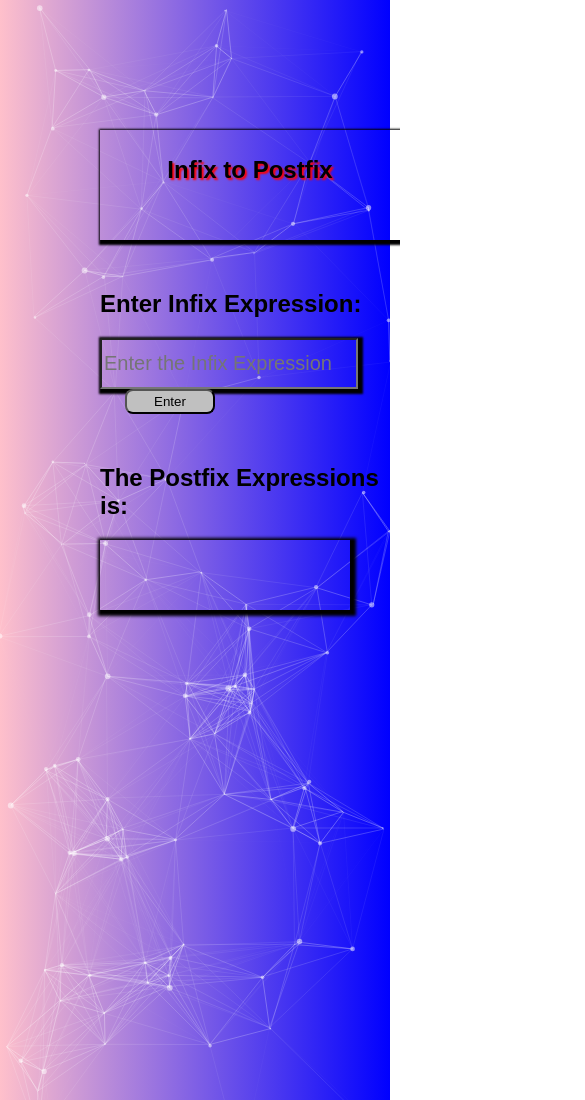
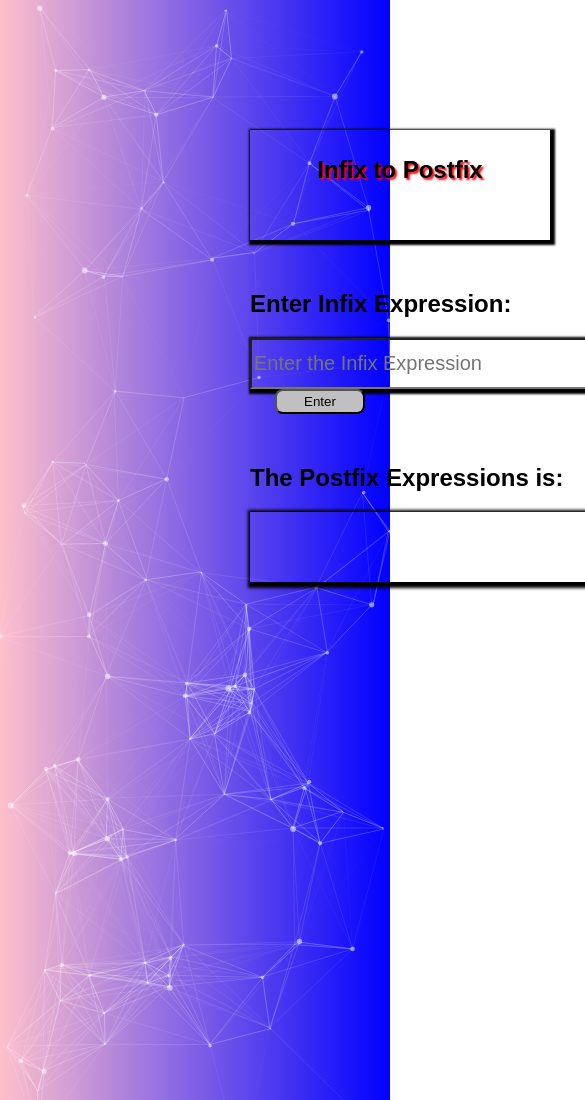
Before and after one commit to nagaveda/expressionevaluator, a plain HTML site: page index1.html in a window 390 px wide. Shown: the top 1100 px of the page, 585 px wide, since content can reach past the window. Drawn offline with nearby package versions, Linux system fonts and the light colour scheme; animation ran at ten frames a second.

Commit message:
Update style1.css

```diff
--- a/style1.css
+++ b/style1.css
@@ -42,19 +42,22 @@ button:hover{
     background-color: pink;
 }
 @media screen and (max-width:1200px){
+    #head{
+        margin-left: 250px;
+    }
     #input{
-        padding-left: 100px;
+        padding-left: 250px;
     }
     input{
-        width: 250px;
+        width: 350px;
     }
     #output{
-        padding-left: 100px;
+        padding-left: 250px;
 
     }
     #answer{
-        margin-left: 100px;
-        width: 250px;
+        margin-left: 250px;
+        width: 350px;
         font-size: 28px;
         padding-top: 10px;
         height: 60px;;
```
